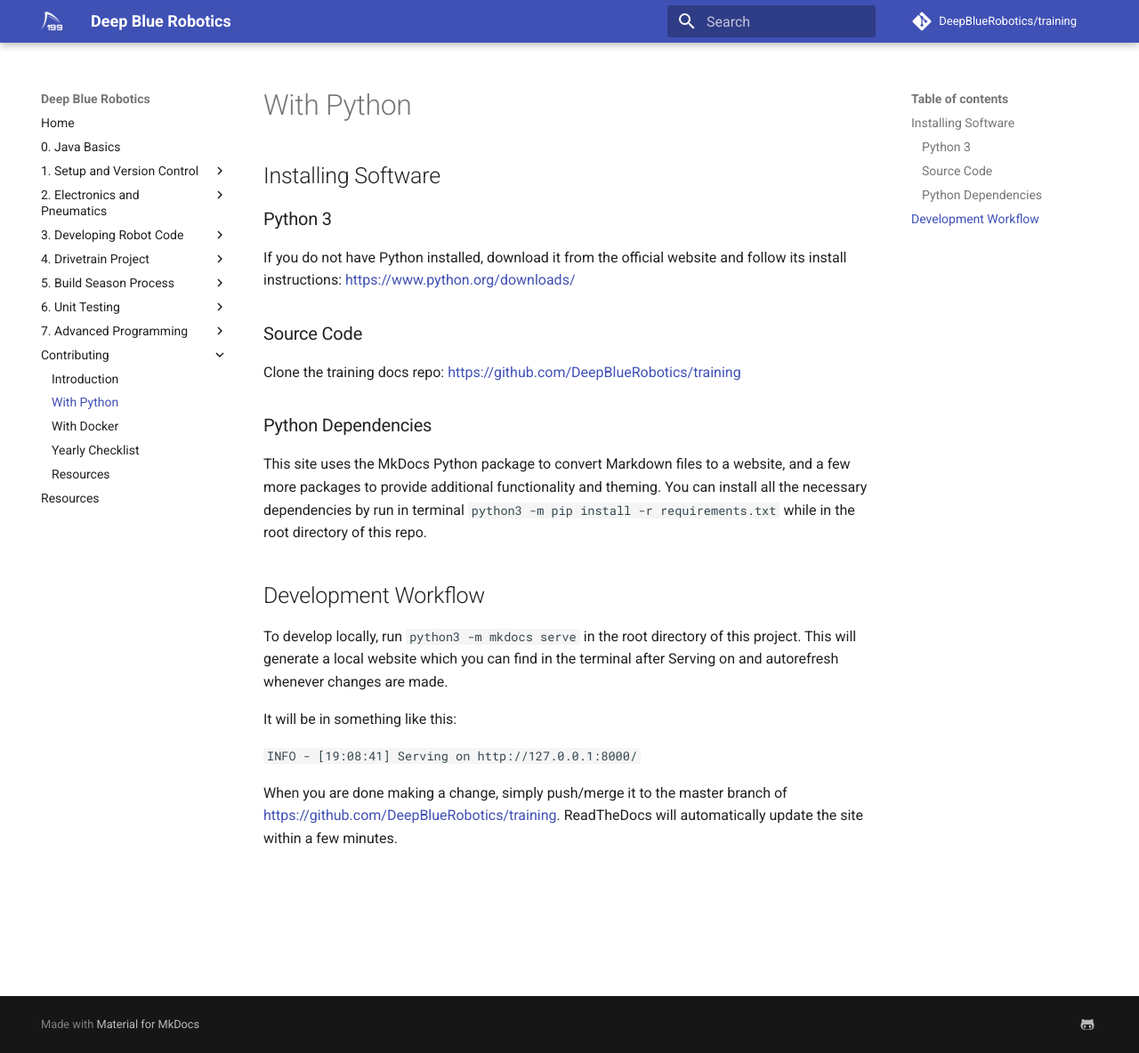
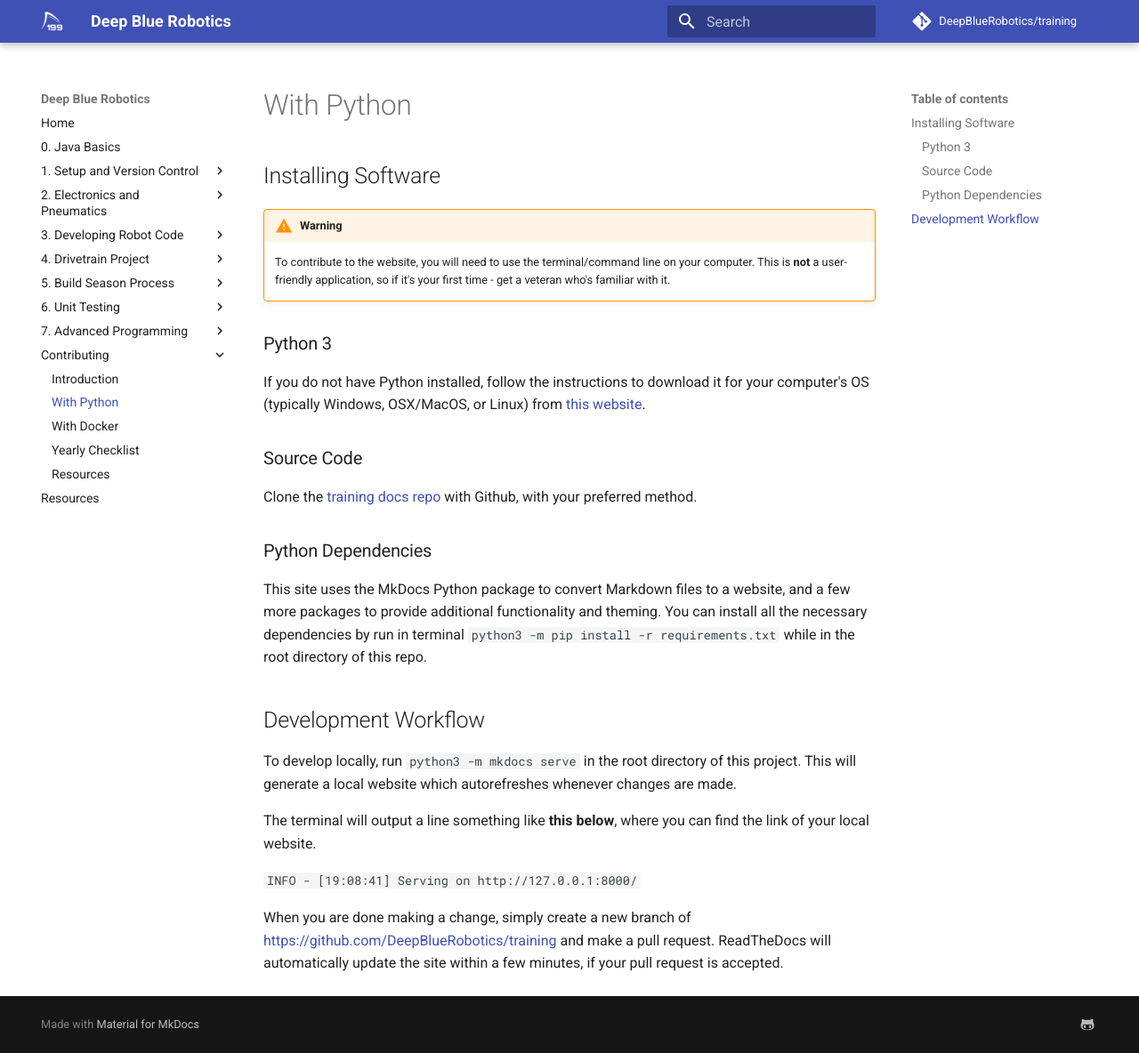
Before and after one commit to DeepBlueRobotics/training, an MkDocs documentation site: the page built from docs/contributing/with-python.md, in a window 1280 px wide and 1184 px high. Shown: the whole window at 89% size. Built offline with MkDocs 1.6.1 and Material for MkDocs 9.7.7, drawn with Linux system fonts in a browser that asks for light colours; comment, search, counter and statistics services are not loaded.

Commit message:
Update "with-python"
- Fix instructions not actually working for everyone
- change some sentences to make more sense
+ change git behavior instructions

```diff
--- a/docs/contributing/with-python.md
+++ b/docs/contributing/with-python.md
@@ -1,19 +1,22 @@
 ## Installing Software
 
+!!! warning
+    To contribute to the website, you will need to use the terminal/command line on your computer. This is **not** a user-friendly application, so if it's your first time - get a veteran who's familiar with it.
+
 ### Python 3
-If you do not have Python installed, download it from the official website and follow its install instructions: <https://www.python.org/downloads/>
+If you do not have Python installed, follow the instructions to download it for your computer's OS (typically Windows, OSX/MacOS, or Linux) from [this website](https://realpython.com/installing-python/).
 
 ### Source Code
-Clone the training docs repo: <https://github.com/DeepBlueRobotics/training>
+Clone the [training docs repo](https://github.com/DeepBlueRobotics/training>) with Github, with your preferred method.
 
 ### Python Dependencies
 This site uses the MkDocs Python package to convert Markdown files to a website, and a few more packages to provide additional functionality and theming. You can install all the necessary dependencies by run in terminal `python3 -m pip install -r requirements.txt` while in the root directory of this repo.
 
 ## Development Workflow
-To develop locally, run `python3 -m mkdocs serve` in the root directory of this project. This will generate a local website which you can find in the terminal after Serving on and autorefresh whenever changes are made.
+To develop locally, run `python3 -m mkdocs serve` in the root directory of this project. This will generate a local website which autorefreshes whenever changes are made.
 
-It will be in something like this:
+The terminal will output a line something like __this below__, where you can find the link of your local website.
 
 `INFO     -  [19:08:41] Serving on http://127.0.0.1:8000/`
 
-When you are done making a change, simply push/merge it to the master branch of <https://github.com/DeepBlueRobotics/training>. ReadTheDocs will automatically update the site within a few minutes.
+When you are done making a change, simply create a new branch of <https://github.com/DeepBlueRobotics/training> and make a pull request. ReadTheDocs will automatically update the site within a few minutes, if your pull request is accepted.
```
Also changed, not shown: docs/section-1/setup.md (+1 -1 lines).
